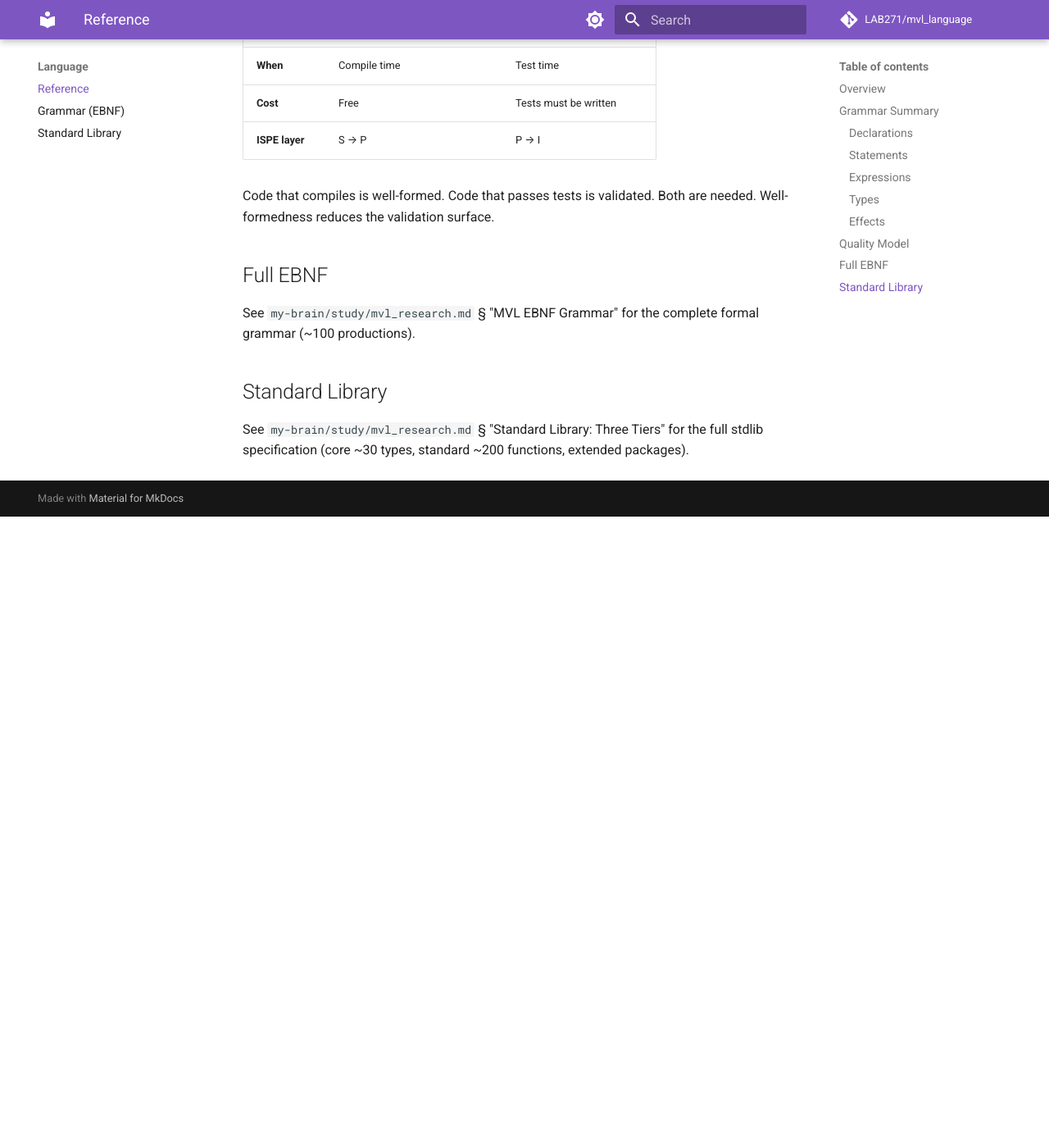
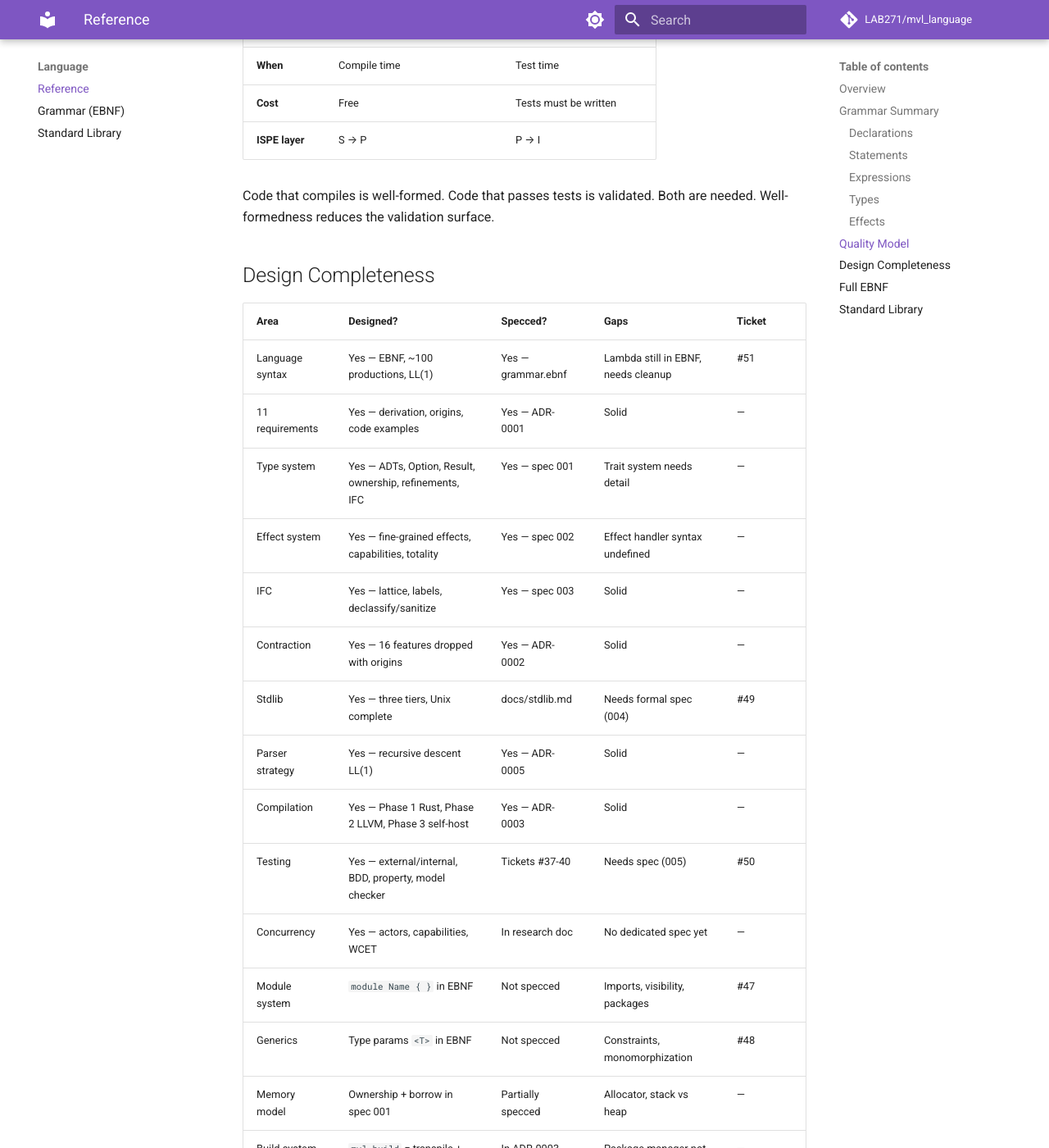
Before and after one commit to mvl-lang/mvl, an MkDocs documentation site: the page built from docs/language.md, in a window 1280 px wide and 1400 px high, scrolled down 2492 px. Shown: the whole window at 82% size. Built offline with MkDocs 1.6.1 and Material for MkDocs 9.7.7, drawn with Linux system fonts in a browser that asks for light colours; comment, search, counter and statistics services are not loaded; before the commit the page ends 3122 px from its top, so only the background shows below that; some of the changed text lies outside the part shown.

Commit message:
docs: design completeness table + 5 gap tickets (#47-#51)

```diff
--- a/docs/language.md
+++ b/docs/language.md
@@ -116,10 +116,32 @@ fn(A) -> B ! Effect                   // effectful function type
 
 Code that compiles is well-formed. Code that passes tests is validated. Both are needed. Well-formedness reduces the validation surface.
 
+## Design Completeness
+
+| Area | Designed? | Specced? | Gaps | Ticket |
+|------|-----------|----------|------|--------|
+| Language syntax | Yes — EBNF, ~100 productions, LL(1) | Yes — grammar.ebnf | Lambda still in EBNF, needs cleanup | #51 |
+| 11 requirements | Yes — derivation, origins, code examples | Yes — ADR-0001 | Solid | — |
+| Type system | Yes — ADTs, Option, Result, ownership, refinements, IFC | Yes — spec 001 | Trait system needs detail | — |
+| Effect system | Yes — fine-grained effects, capabilities, totality | Yes — spec 002 | Effect handler syntax undefined | — |
+| IFC | Yes — lattice, labels, declassify/sanitize | Yes — spec 003 | Solid | — |
+| Contraction | Yes — 16 features dropped with origins | Yes — ADR-0002 | Solid | — |
+| Stdlib | Yes — three tiers, Unix complete | docs/stdlib.md | Needs formal spec (004) | #49 |
+| Parser strategy | Yes — recursive descent LL(1) | Yes — ADR-0005 | Solid | — |
+| Compilation | Yes — Phase 1 Rust, Phase 2 LLVM, Phase 3 self-host | Yes — ADR-0003 | Solid | — |
+| Testing | Yes — external/internal, BDD, property, model checker | Tickets #37-40 | Needs spec (005) | #50 |
+| Concurrency | Yes — actors, capabilities, WCET | In research doc | No dedicated spec yet | — |
+| Module system | `module Name { }` in EBNF | Not specced | Imports, visibility, packages | #47 |
+| Generics | Type params `<T>` in EBNF | Not specced | Constraints, monomorphization | #48 |
+| Memory model | Ownership + borrow in spec 001 | Partially specced | Allocator, stack vs heap | — |
+| Build system | `mvl build` = transpile + cargo | In ADR-0003 | Package manager not designed | — |
+
+~85% designed, ~60% specced. The language shape is complete. Remaining gaps are module system and generics — implementation-critical but don't change the 11 requirements.
+
 ## Full EBNF
 
-See `my-brain/study/mvl_research.md` § "MVL EBNF Grammar" for the complete formal grammar (~100 productions).
+See `docs/grammar.ebnf` for the complete formal grammar (~100 productions).
 
 ## Standard Library
 
-See `my-brain/study/mvl_research.md` § "Standard Library: Three Tiers" for the full stdlib specification (core ~30 types, standard ~200 functions, extended packages).
+See `docs/stdlib.md` for the full stdlib specification (core ~30 types, standard ~200 functions, extended packages).
```
Also changed, not shown: .openspec/language.md (+24 -2 lines).
